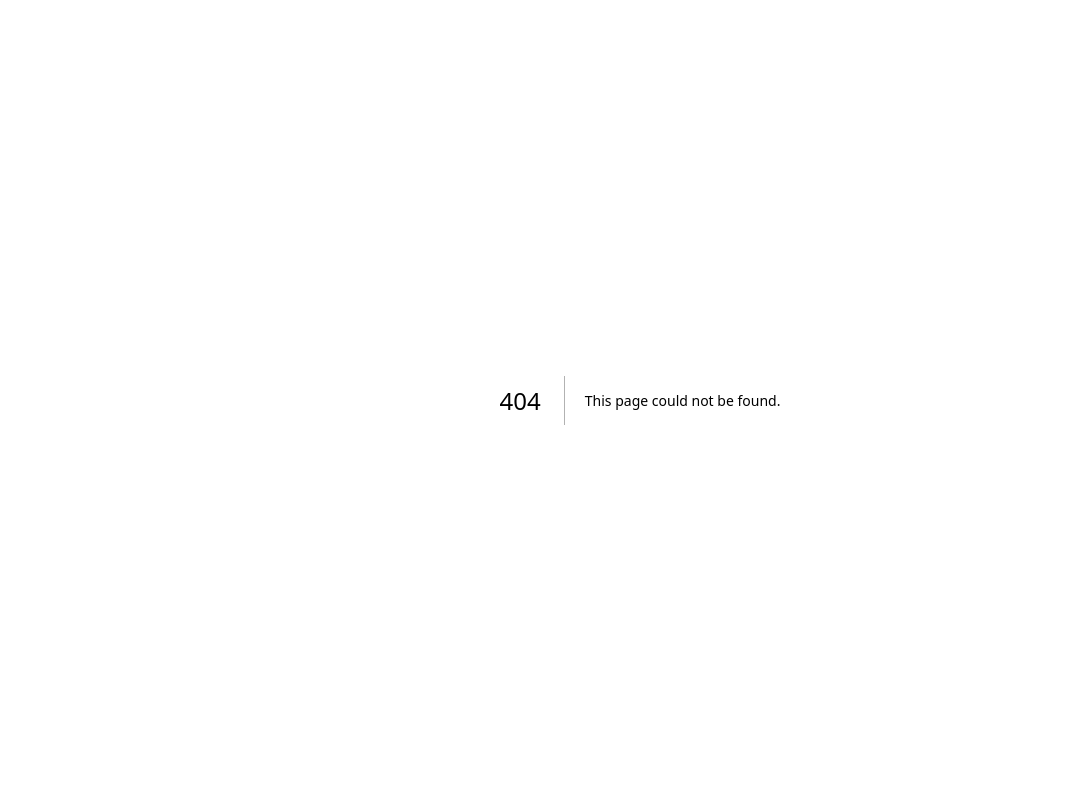
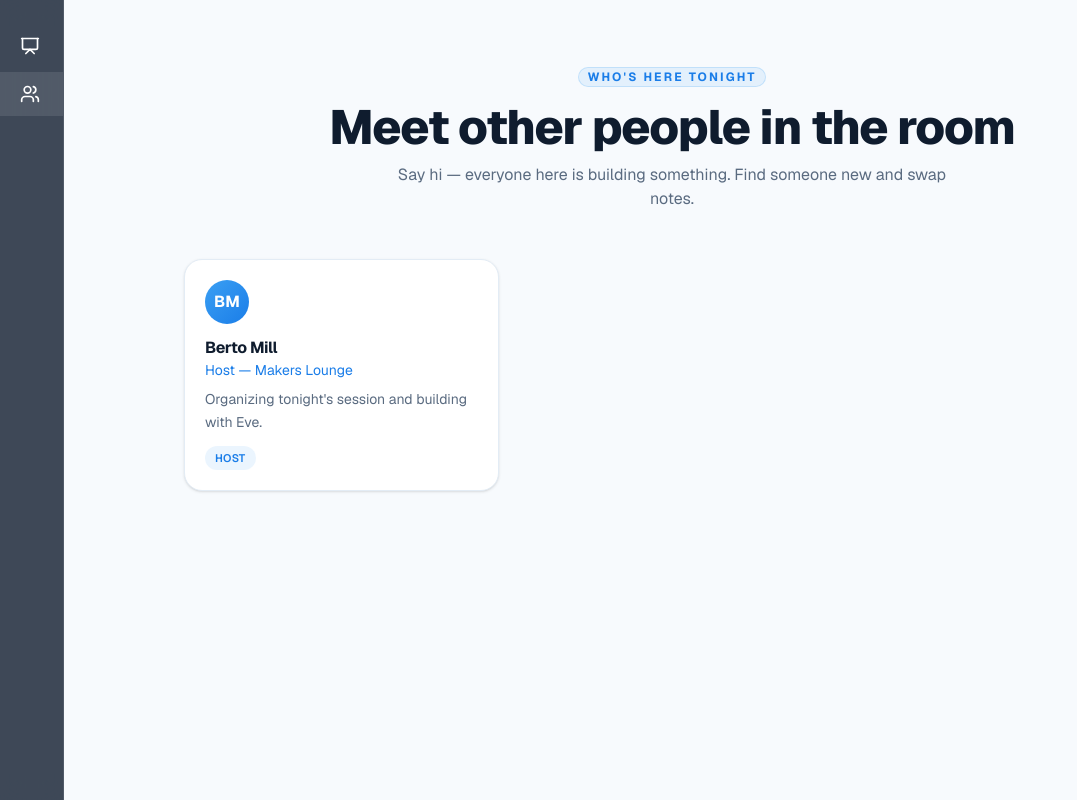
Before and after one commit to bertovmill/makerslounge-web, a Next.js app: page /room in a window 1280 px wide. Before the commit this address had no page. Shown: the whole page, without its empty margins (0-1077 px from the left). Built offline with nearby package versions, Linux system fonts and the light colour scheme.

Commit message:
feat: add Apple-style left sidebar with Presentation and Room links
Hover-expand icon rail on the left edge; second icon opens a new /room
page with placeholder guest cards ready for the real guest list.

```diff
--- a/src/app/page.tsx
+++ b/src/app/page.tsx
@@ -4,6 +4,7 @@ import { Button } from "@/components/ui/button";
 import { Card, CardContent } from "@/components/ui/card";
 import { CodeBlock } from "@/components/code-block";
 import { SlideNav } from "@/components/slide-nav";
+import { LeftSidebar } from "@/components/left-sidebar";
 
 function Inline({ children }: { children: React.ReactNode }) {
   return (
@@ -99,6 +100,7 @@ export default function Home() {
   return (
     <main className="h-dvh snap-y snap-mandatory overflow-y-auto scroll-smooth [scrollbar-width:none] [&::-webkit-scrollbar]:hidden">
       <SlideNav />
+      <LeftSidebar />
 
       {/* Slide 1 — Hero */}
       <section
--- /dev/null
+++ b/src/app/room/page.tsx
@@ -0,0 +1,76 @@
+import { Badge } from "@/components/ui/badge";
+import { LeftSidebar } from "@/components/left-sidebar";
+
+type Guest = {
+  name: string;
+  role: string;
+  bio?: string;
+  tags?: string[];
+};
+
+// Drop the real guest list in here — one entry per attendee.
+const guests: Guest[] = [
+  {
+    name: "Berto Mill",
+    role: "Host — Makers Lounge",
+    bio: "Organizing tonight's session and building with Eve.",
+    tags: ["Host"],
+  },
+];
+
+export default function RoomPage() {
+  return (
+    <main className="min-h-dvh bg-[#f7fafd] pl-16 text-ink">
+      <LeftSidebar />
+
+      <div className="mx-auto w-full max-w-5xl px-6 py-16">
+        <div className="mb-12 text-center">
+          <Badge className="mb-4 border-brand/20 bg-brand/10 text-xs font-bold tracking-[0.18em] text-brand-dark uppercase">
+            Who&apos;s here tonight
+          </Badge>
+          <h1 className="mb-3 text-3xl font-extrabold tracking-tight md:text-5xl">
+            Meet other people in the room
+          </h1>
+          <p className="mx-auto max-w-[560px] text-sm text-ink-muted md:text-base">
+            Say hi — everyone here is building something. Find someone new and swap notes.
+          </p>
+        </div>
+
+        <div className="grid grid-cols-1 gap-4 sm:grid-cols-2 lg:grid-cols-3">
+          {guests.map((guest) => (
+            <div
+              key={guest.name}
+              className="rounded-2xl border border-[#e3ecf5] bg-white p-5 shadow-sm transition-shadow hover:shadow-md"
+            >
+              <div className="mb-3 flex h-11 w-11 items-center justify-center rounded-full bg-gradient-to-br from-brand to-brand-dark text-base font-bold text-white">
+                {guest.name
+                  .split(" ")
+                  .map((part) => part[0])
+                  .join("")
+                  .slice(0, 2)
+                  .toUpperCase()}
+              </div>
+              <h3 className="text-base font-bold tracking-tight">{guest.name}</h3>
+              <p className="mb-2 text-sm text-brand-dark">{guest.role}</p>
+              {guest.bio && (
+                <p className="text-sm leading-relaxed text-ink-muted">{guest.bio}</p>
+              )}
+              {guest.tags && guest.tags.length > 0 && (
+                <div className="mt-3 flex flex-wrap gap-1.5">
+                  {guest.tags.map((tag) => (
+                    <span
+                      key={tag}
+                      className="rounded-full bg-brand/10 px-2.5 py-1 text-[11px] font-semibold tracking-wide text-brand-dark uppercase"
+                    >
+                      {tag}
+                    </span>
+                  ))}
+                </div>
+              )}
+            </div>
+          ))}
+        </div>
+      </div>
+    </main>
+  );
+}
--- /dev/null
+++ b/src/components/left-sidebar.tsx
@@ -0,0 +1,36 @@
+"use client";
+
+import Link from "next/link";
+import { usePathname } from "next/navigation";
+import { Presentation, Users } from "lucide-react";
+
+const items = [
+  { href: "/", label: "Presentation", icon: Presentation },
+  { href: "/room", label: "Meet other people in the room", icon: Users },
+];
+
+export function LeftSidebar() {
+  const pathname = usePathname();
+
+  return (
+    <nav className="group fixed top-0 left-0 z-50 flex h-dvh w-16 flex-col gap-1 overflow-hidden border-r border-white/10 bg-ink/80 py-6 backdrop-blur-md transition-[width] duration-300 ease-out hover:w-64">
+      {items.map(({ href, label, icon: Icon }) => {
+        const active = pathname === href;
+        return (
+          <Link
+            key={href}
+            href={href}
+            className={`flex items-center gap-4 px-5 py-3 text-white transition-colors ${
+              active ? "bg-white/10" : "hover:bg-white/5"
+            }`}
+          >
+            <Icon className="h-5 w-5 shrink-0" />
+            <span className="translate-x-[-8px] text-sm font-medium whitespace-nowrap opacity-0 transition-all duration-200 group-hover:translate-x-0 group-hover:opacity-100">
+              {label}
+            </span>
+          </Link>
+        );
+      })}
+    </nav>
+  );
+}
```
